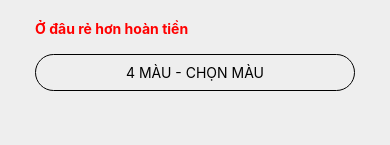
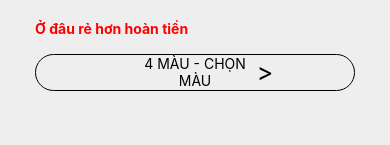
Before and after one commit to Zennisch/ReactNative_Mobile, a React Native app in the folder Week05/: screen /HomeScreen in a window 390 px wide. Shown: the part 599-744 px from the top of the page. Built offline with nearby package versions, Linux system fonts and the light colour scheme.

Commit message:
Update HomeScreen.js

```diff
--- a/Week05/screens/HomeScreen.js
+++ b/Week05/screens/HomeScreen.js
@@ -130,7 +130,11 @@ export default function HomeScreen({route, navigation}) {
                         alignItems: 'center',
                     }}
                     onPress={() => navigation.navigate("SelectScreen")}>
-                    <Text style={{textAlign: 'center'}}>4 MÀU - CHỌN MÀU</Text>
+                    <View style={{justifyContent: "space-between", alignItems: "center", flexDirection: "row"}}>
+                        <Text style={{fontSize: 20, width: "10%"}}></Text>
+                        <Text style={{textAlign: 'center', width: "80%"}}>4 MÀU - CHỌN MÀU</Text>
+                        <Text style={{fontSize: 25, width: "10%"}}>{">"}</Text>
+                    </View>
                 </TouchableOpacity>
                 <TouchableOpacity
                     style={{
```
